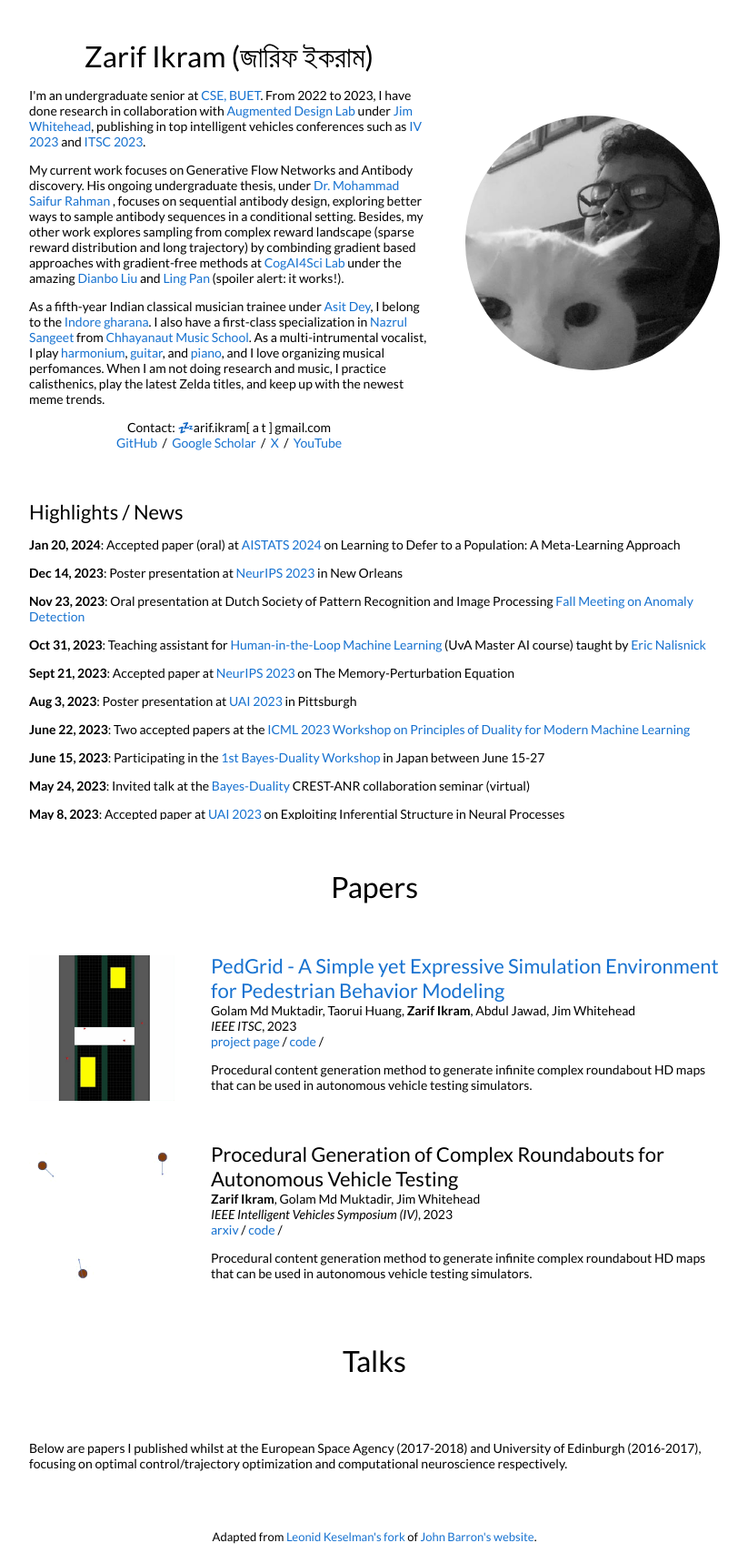
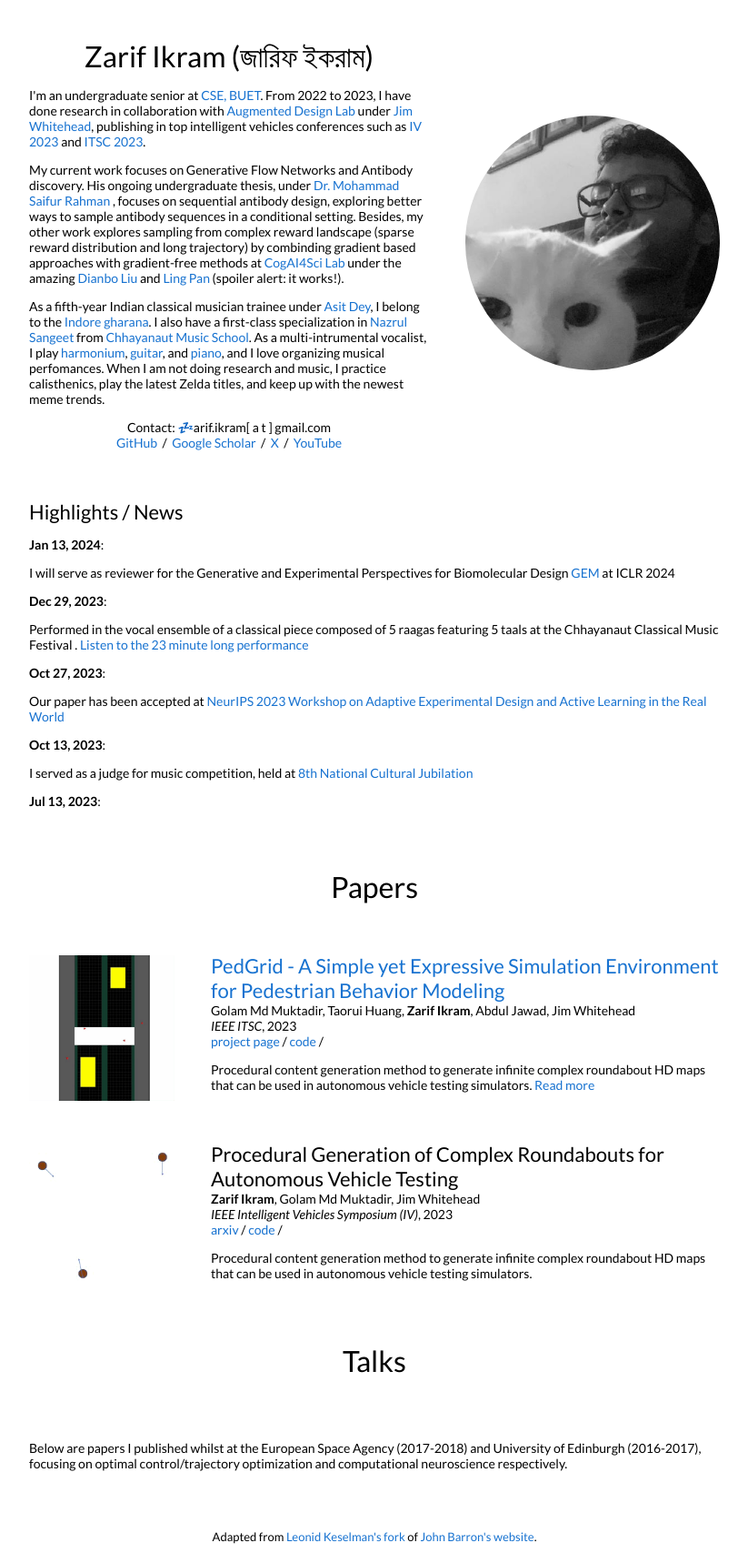
Before and after one commit to EstebanLeiva/estebanleiva.github.io, a Jekyll site: the page built from _posts/news/2023-02-01-review_iclr2024.md, in a window 1280 px wide. Shown: the whole page at 91% size, without its empty margins (228-1051 px from the left). Built offline with Jekyll 4.4.1, drawn with Linux system fonts in a browser that asks for light colours.

Commit message:
news done

```diff
--- a/_layouts/default.html
+++ b/_layouts/default.html
@@ -13,15 +13,16 @@
     </script>
 
     <title>{{ site.name }}</title>
-
+    <meta name="description" content="Zarif Ikram's personal website">
     <meta content="text/html; charset=utf-8" http-equiv="Content-Type">
-
-    <meta name="author" content="{{ site.name }}" />
+    <meta name="google-site-verification" content="UG5lapDi3zehHVLAXmLwViCb9vU_pjneNXpotz2MdJg" />
+    <meta name="author" content="Zarif Ikram" />
     <meta name="viewport" content="width=device-width, initial-scale=1">
 
-    <link rel="stylesheet" type="text/css" href="{{ site.baseurl }}/style.css" />
-    <link rel="canonical" href="{{ page.url | replace:'index.html','' | prepend: site.baseurl | prepend: site.url }}">
+    <link rel="stylesheet" type="text/css" href="/style.css" />
+    <link rel="canonical" href="http://localhost:4000/">
     <link href="https://fonts.googleapis.com/css?family=Lato:400,700,400italic,700italic" rel="stylesheet" type="text/css">
+
 
 </head>
 
@@ -77,81 +78,16 @@
                 </div>
                 <div class="panel-body" id="oScroll" >
                 <div id="scroll">
-                <p>
-                    <strong>Jan 20, 2024</strong>: Accepted paper (oral) at <a href="https://aistats.org/aistats2024/">AISTATS 2024</a> on Learning to Defer to a Population: A Meta-Learning Approach
-                </p>
-                <p>
-                    <strong>Dec 14, 2023</strong>: Poster presentation at <a href="https://nips.cc/Conferences/2023">NeurIPS 2023</a> in New Orleans
-                </p>
-                <p>
-                    <strong>Nov 23, 2023</strong>: Oral presentation at Dutch Society of Pattern Recognition and Image Processing <a href="https://nvphbv.nl/event/fall-meeting-2023-anomaly-detection-229/">Fall Meeting on Anomaly Detection</a>
-                </p>
-                <p>
-                    <strong>Oct 31, 2023</strong>: Teaching assistant for <a href="https://enalisnick.github.io/human_ML.html">Human-in-the-Loop Machine Learning</a> (UvA Master AI course) taught by <a href="https://enalisnick.github.io/">Eric Nalisnick</a>
-                </p>
-                <p>
-                    <strong>Sept 21, 2023</strong>: Accepted paper at <a href="https://nips.cc/Conferences/2023">NeurIPS 2023</a> on The Memory-Perturbation Equation
-                </p>
-                <p>
-                    <strong>Aug 3, 2023</strong>: Poster presentation at <a href="https://www.auai.org/uai2023/">UAI 2023</a> in Pittsburgh
-                </p>
-                <p>
-                      <strong>June 22, 2023</strong>: Two accepted papers at the <a href="https://dp4ml.github.io/">ICML 2023 Workshop on Principles of Duality for Modern Machine Learning</a>
+                  {% for post in site.posts %}
+                  {% for cat in post.categories %}
+                  {% if cat == 'news' %}
+
+                  <p>
+                    <strong>{{ post.date | date: "%b %d, %Y" }}</strong>: {{ post.excerpt }}
                   </p>
-                <p>
-                      <strong>June 15, 2023</strong>: Participating in the <a href="https://bayesduality.github.io/workshop/">1st Bayes-Duality Workshop</a> in Japan between June 15-27
-                  </p>
-                <p>
-                      <strong>May 24, 2023</strong>: Invited talk at the <a href="https://bayesduality.github.io/">Bayes-Duality</a> CREST-ANR collaboration seminar (virtual)
-                  </p>
-                <p>
-                      <strong>May 8, 2023</strong>: Accepted paper at <a href="https://www.auai.org/uai2023/">UAI 2023</a> on Exploiting Inferential Structure in Neural Processes
-                  </p>
-                <p>
-                      <strong>April 21, 2023</strong>: Invited talk at the <a href="https://www.esa.int/gsp/ACT/">Advanced Concepts Team</a> of European Space Agency (Noordwijk, Netherlands)
-                  </p>
-                <p>
-                      <strong>March 6, 2023</strong>: Visiting <a href="https://emtiyaz.github.io/">Emtiyaz Khan</a> at <a href="https://www.riken.jp/en/research/labs/aip/generic_tech/approx_bayes_infer/">RIKEN AIP</a> in Tokyo between March 6-29
-                  </p>
-                <p>
-                      <strong>Feb 6, 2023</strong>: Received <a href="https://aistats.org/aistats2023/reviewers.html">reviewer award</a> (top-10%) for AISTATS 2023
-                  </p>
-                <p>
-                      <strong>Sept 19, 2022</strong>: Attended <a href="https://ellisalicante.org/eds2022/">ELLIS Doctoral Symposium</a> in Alicante
-                  </p>
-                <p>
-                    <strong>Sept 6, 2022</strong>: Teaching assistant for <a href="https://uvaml1.github.io/">Machine Learning 1</a> (UvA Master AI course) taught by <a href="https://ebekkers.github.io/">Erik Bekkers</a>
-                </p>
-                <p>
-                      <strong>Aug 5, 2022</strong>: Poster presentation at the <a href="https://tractable-probabilistic-modeling.github.io/tpm2022/index.html">5th Workshop on Tractable Probabilistic Modeling</a> at UAI 2022
-                  </p>
-                  <p>
-                      <strong>Aug 1, 2022</strong>: Attended <a href="https://www.auai.org/uai2022/">UAI 2022</a> in Eindhoven
-                  </p>
-                  <p>
-                      <strong>July 5, 2022</strong>: Accepted workshop paper on <a href="https://openreview.net/forum?id=LTo3tkIPvSh">Exploiting Inferential Structure in Neural Processes</a>
-                  </p>
-                  <p>
-                      <strong>June 13, 2022</strong>: Participated in the <a href="https://probabilistic.ai/">Nordic Probabilistic AI School</a> in Helsinki
-                  </p>
-                  <p>
-                      <strong>Dec 14, 2021</strong>: Invited talk on <a href="https://emtiyaz.github.io/papers/Dec14_2021_NeurIPS_BDL.pdf">Adaptive and Robust Learning with Bayes</a> at the <a href="http://bayesiandeeplearning.org/">NeurIPS Bayesian Deep Learning workshop</a> (virtual) jointly with Emtiyaz Khan and Siddharth Swaroop
-                  </p>
-                  <p>
-                      <strong>Sept 20, 2021</strong>: Joined the <a href="https://amlab.science.uva.nl/">Amsterdam Machine Learning Lab</a> as a PhD candidate supervised by <a href="https://enalisnick.github.io/">Eric Nalisnick</a>
-                  </p>
-                  <p>
-                    <strong>March 10, 2021</strong>: Talk on <a href="/docs/riken_seminar_march2021.pdf">Identifying Memorable Experiences of Learning Machines</a> at the <a href="https://aip.riken.jp/video/aip-open-seminar-16/">RIKEN AIP Open Seminar</a> (virtual)
-                  </p>
-                  <p>
-                    <strong>Sept 9, 2019</strong>: Participated in the <a href="https://aip.riken.jp/news/berlin190910/">Joint Workshop of the Berlin Big Data Center, Berlin Center of Machine Learning and RIKEN AIP</a> in Berlin
-                  </p>
-                  <p>
-                    <strong>May 7, 2019</strong>: Joined the <a href="https://team-approx-bayes.github.io/">Approximate Bayesian Inference Team</a> at <a href="https://www.riken.jp/en/research/labs/aip/">RIKEN AIP</a> as a research assistant
-                  </p>
-                  <p>
-                      <strong>Sept 1, 2017</strong>: Joined the <a href="https://www.esa.int/">European Space Agency</a> as a <a href="https://www.esa.int/About_Us/Careers_at_ESA/Graduates_Young_Graduate_Trainees">Young Graduate Trainee</a> in the <a href="https://www.esa.int/gsp/ACT/">Advanced Concepts Team</a>
-                  </p>
+                  {% endif %}
+                  {% endfor %}
+                  {% endfor %}
               </div>
             </div>
           </div>
--- a/_posts/2023-07-01-pedgrid.markdown
+++ b/_posts/2023-07-01-pedgrid.markdown
@@ -11,4 +11,4 @@ project_page: https://pedgrid.readthedocs.io/en/latest/
 code: https://github.com/adhocmaster/gym-pedgrid
 ---
 
-Procedural content generation method to generate infinite complex roundabout HD maps that can be used in autonomous vehicle testing simulators.
+Procedural content generation method to generate infinite complex roundabout HD maps that can be used in autonomous vehicle testing simulators. [Read more](https://arxiv.org/abs/2303.17900)
--- /dev/null
+++ b/_posts/news/2023-02-01-review_iclr2024.md
@@ -0,0 +1,8 @@
+---
+layout: post
+categories: news
+date: 2024-01-13 15:59:00-0400
+inline: true
+---
+
+I will serve as reviewer for the Generative and Experimental Perspectives for Biomolecular Design [GEM](https://www.gembio.ai) at ICLR 2024
```
Also changed, not shown: _posts/news/2023-02-01-babowin.md (added, +7 -0 lines), _posts/news/2023-02-01-bcs2.md (added, +8 -0 lines), _posts/news/2023-02-01-buetmerit2-2.md (added, +8 -0 lines), _posts/news/2023-02-01-classical5thyear.md (added, +7 -0 lines), _posts/news/2023-02-01-classical_29dec.md (added, +8 -0 lines), _posts/news/2023-02-01-iv2023paper.md (added, +8 -0 lines), _posts/news/2023-02-01-judgeNDCC_13oct.md (added, +8 -0 lines), _posts/news/2023-02-01-pedgrid.md (added, +8 -0 lines), _posts/news/2023-02-01-realml_27oct.md (added, +8 -0 lines), _posts/news/2023-02-01-sustwin.md (added, +8 -0 lines).
